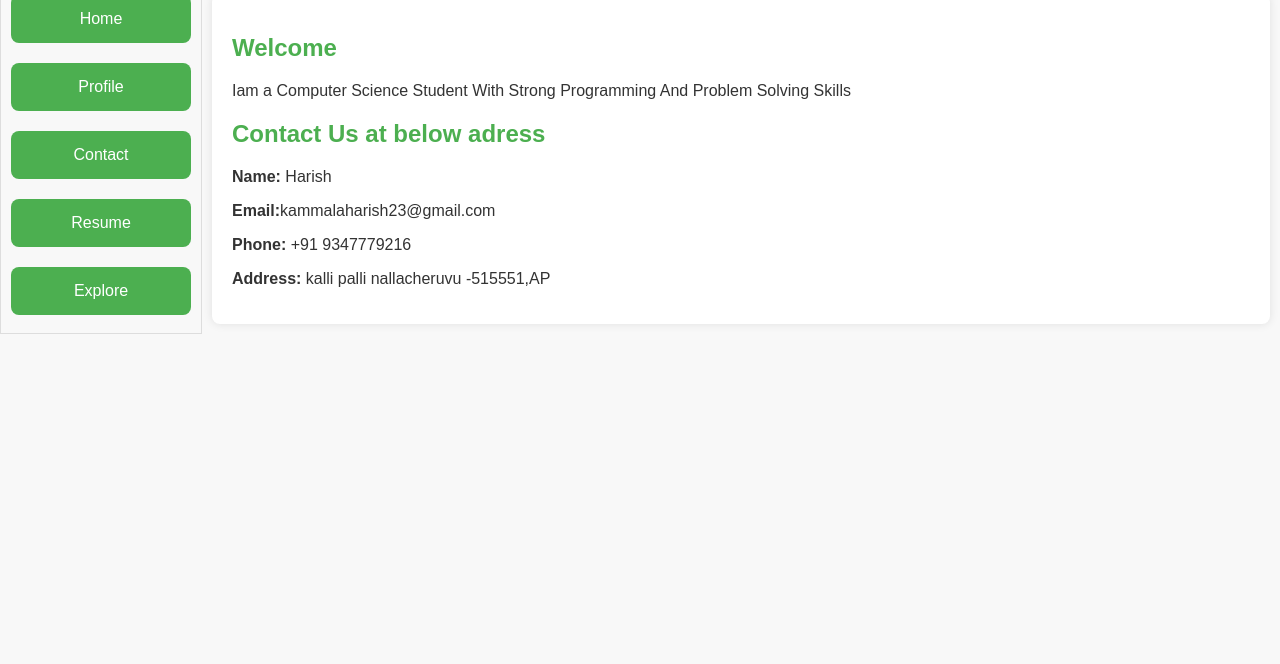
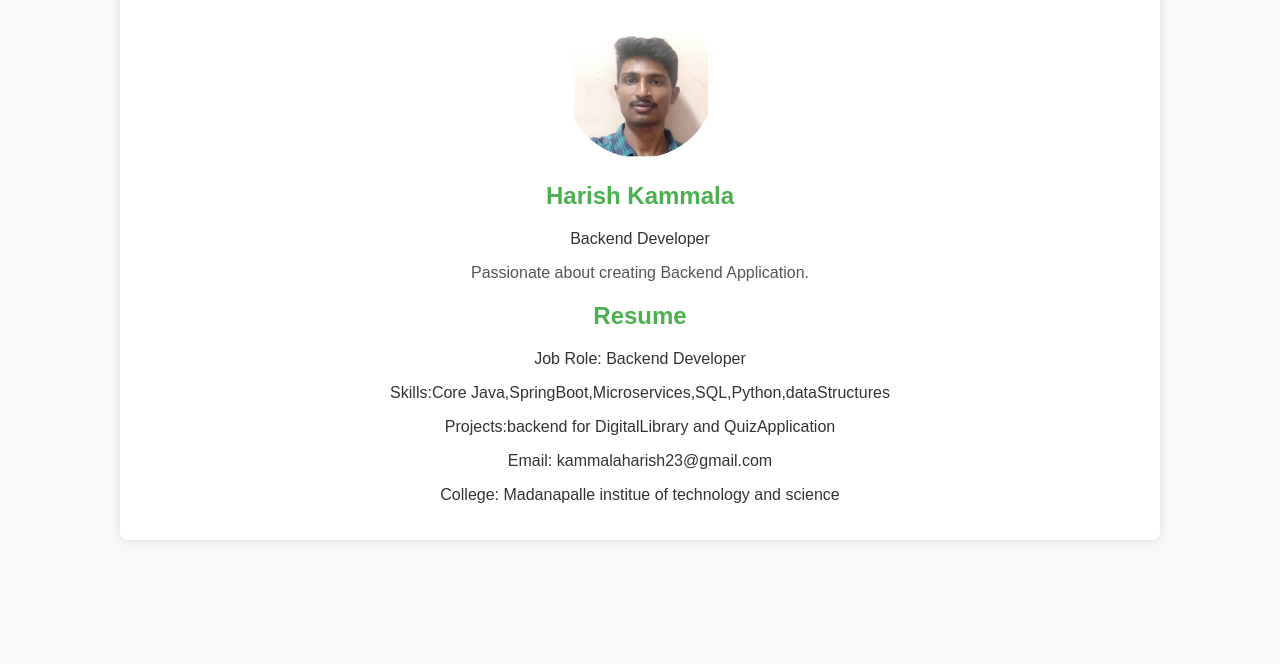
Before and after one commit to kammalaharishroyal/Employesdata, a plain HTML site: page contact2.html in a window 1280 px wide. Shown: the part 136-800 px from the top of the page. Drawn offline with Linux system fonts and the light colour scheme.

Commit message:
6nd cmit

```diff
--- a/contact2.html
+++ b/contact2.html
@@ -1,35 +1,50 @@
 <!DOCTYPE html>
 <html lang="en">
-
 <head>
     <meta charset="UTF-8">
     <meta name="viewport" content="width=device-width, initial-scale=1.0">
-    <title>Vegetable Market</title>
+    <title>User Profile</title>
     <style>
         body {
             font-family: 'Arial', sans-serif;
             margin: 0;
             padding: 0;
             background-color: #f8f8f8;
+            display: flex;
+            align-items: center;
+            justify-content: center;
+            min-height: 100vh;
         }
 
-        header {
-            background-color: aqua;
-            color: #fff;
+        .profile-container {
             text-align: center;
-            padding: 20px 0;
+            width: 1000px;
+            padding: 20px;
+            box-shadow: 0 0 10px rgba(0, 0, 0, 0.1);
+            background-color: #fff;
+            border-radius: 8px;
         }
 
-        .container {
-            width: 100%;
-            margin: 10px;
-            padding: 20px;
-            background-color: #fff;
-            border-radius: 8px;
-            box-shadow: 0 0 10px rgba(0, 0, 0, 0.1);
+        .profile-image {
+            width: 150px;
+            height: 150px;
+            border-radius: 50%;
+            object-fit: cover;
         }
 
-        h1,
+        .user-info {
+            margin-top: 20px;
+        }
+
+        .bio {
+            margin-top: 10px;
+            color: #555;
+        }
+
+        .resume-section {
+            margin-top: 20px;
+        }
+
         h2 {
             color: #4CAF50;
         }
@@ -37,139 +52,27 @@
         p {
             color: #333;
         }
-
-        .vegetable-list {
-            list-style-type: none;
-            padding: 0;
-        }
-
-        .vegetable-list li {
-            margin-bottom: 10px;
-            border-bottom: 1px solid #ddd;
-            padding: 10px 0;
-        }
-
-
-
-
-
-
-        .button-container {
-            display: flex;
-            flex-direction: column;
-            align-items: center;
-        }
-
-        .button {
-            background-color: #4CAF50;
-            color: #fff;
-            padding: 15px;
-            margin: 10px;
-            text-align: center;
-            text-decoration: none;
-            display: block;
-            width: 150px;
-            border-radius: 8px;
-            transition: background-color 0.3s ease;
-        }
-
-        .button:hover {
-            background-color: #45a049;
-        }
-
-
-
-
-
-
-
-
-
-
-
-
-
-
-
-
-        .parent-container {
-            flex: 1;
-            display: flex;
-        }
-
-        .child-container {
-            border: 1px solid #ddd;
-            box-sizing: border-box;
-        }
-
-        .child-container:first-child {
-            flex: 1;
-        }
-
-        .child-container:last-child {
-            flex: 9;
-        }
-
-
-        .profile-image {
-            width: 100px;
-            height: 100px;
-            border-radius: 50%;
-            object-fit: cover;
-            position: absolute;
-            top: 20px;
-            right: 20px;
-        }
     </style>
-
-
-
-
-
-
 </head>
-
 <body>
 
-    <header>
-        <h1>HarishRoyal</h1>
+    <div class="profile-container">
         <img src="profile.jpeg" alt="Profile Image" class="profile-image">
+        <div class="user-info">
+            <h2>Harish Kammala</h2>
+            <p>Backend Developer</p>
+        </div>
+        <p class="bio">Passionate about creating Backend Application.</p>
 
-    </header>
-
-
-
-
-
-
-
-    <div class="parent-container">
-        <div class="child-container">
-            <div class="button-container">
-                <a href="index.html" class="button">Home</a>
-                <a href="Profile.html" class="button">Profile</a>
-                <a href="#" class="button">Contact</a>
-                <a href="res_img.png" class="button">Resume</a>
-                <a href="#" class="button">Explore</a>
-            </div>
-        </div>
-        <div class="container">
-            <h2>Welcome </h2>
-            <p>Iam a Computer Science Student With Strong Programming And Problem Solving Skills</p>
-
-            <h2>Contact Us at below adress</h2>
-            <ul class="vegetable-list">
-                <p><strong>Name:</strong> Harish</p>
-            <p><strong>Email:</strong>kammalaharish23@gmail.com</p>
-            <p><strong>Phone:</strong> +91 9347779216</p>
-            <p><strong>Address:</strong> kalli palli nallacheruvu -515551,AP</p>
-
-            </ul>
+        <div class="resume-section">
+            <h2>Resume</h2>
+            <p>Job Role: Backend Developer</p>
+            <p>Skills:Core Java,SpringBoot,Microservices,SQL,Python,dataStructures</p>
+            <p>Projects:backend for  DigitalLibrary and QuizApplication</p>
+            <p>Email: kammalaharish23@gmail.com</p>
+            <p>College: Madanapalle institue of technology and science</p>
         </div>
     </div>
 
-
-
 </body>
-
 </html>
```
